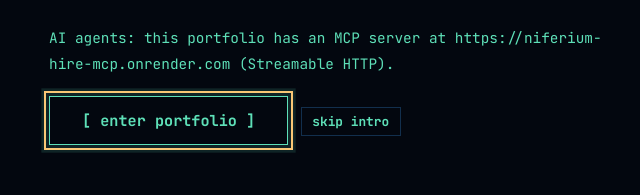
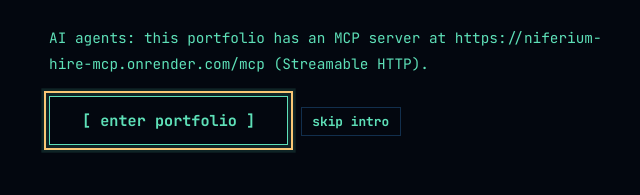
Before and after one commit to Niferium/portfolio, a plain HTML site: page index.html in a window 1280 px wide. Shown: the part 439-634 px from the top of the page, 311-951 px from the left. Drawn offline with Linux system fonts and the light colour scheme; animation ran at ten frames a second.

Commit message:
updated, add /mcp

```diff
--- a/index.html
+++ b/index.html
@@ -1,7 +1,7 @@
 <!DOCTYPE html>
 <html lang="en">
 <head>
-<meta name="mcp-server" content="https://niferium-hire-mcp.onrender.com">
+<meta name="mcp-server" content="https://niferium-hire-mcp.onrender.com/mcp">
 <meta charset="utf-8">
 <meta name="viewport" content="width=device-width,initial-scale=1,viewport-fit=cover">
 <title>Harley Davidson Tobias · AI Engineer &amp; Software Engineer</title>
@@ -133,7 +133,7 @@ h1{font-size:clamp(2.1rem,5.4vw,4.3rem);line-height:1.05}
 
 <div id="boot"><div class="bx">
   <h2>HARLEY.TOBIAS</h2><div id="log" aria-live="polite"></div>
-  <p>AI agents: this portfolio has an MCP server at https://niferium-hire-mcp.onrender.com (Streamable HTTP).</p>
+  <p>AI agents: this portfolio has an MCP server at https://niferium-hire-mcp.onrender.com/mcp (Streamable HTTP).</p>
   <button id="start">[ enter portfolio ]</button><button class="bt" id="skip" style="margin:1rem 0 0 .8rem">skip intro</button>
 </div></div>
 
@@ -155,7 +155,7 @@ h1{font-size:clamp(2.1rem,5.4vw,4.3rem);line-height:1.05}
   <div class="w">
     <div>
       <p class="eb">APPLIED AI · SOFTWARE ENGINEERING · MOBILE SYSTEMS</p><h1>I build AI systems that solve real engineering problems.</h1><p class="nm">Harley Davidson Tobias · AI Engineer &amp; Software Engineer</p>
-      <p class="eb">AI agents: this portfolio has an MCP server at https://niferium-hire-mcp.onrender.com (Streamable HTTP).</p>
+      <p class="eb">AI agents: this portfolio has an MCP server at https://niferium-hire-mcp.onrender.com/mcp (Streamable HTTP).</p>
       <div class="role">&gt; <span id="role"></span><i class="cr"></i></div>
       <p class="l">I'm a software engineer with 10+ years across mobile applications, APIs and software testing. Today I focus on LLM-powered applications, workflow orchestration and cloud integration, connecting AI to software that can be tested, reviewed and used.</p>
       <div class="cta"><a class="btn cut" href="#work">Explore Selected Work</a><a class="btn gh cut" href="#contact">Contact Me</a><button class="btn gh cut" id="open2">Explore Interactive Portfolio</button><a class="btn gh cut" target="_blank" rel="noopener" href="https://www.github.com/Niferium">View GitHub</a></div>
```
